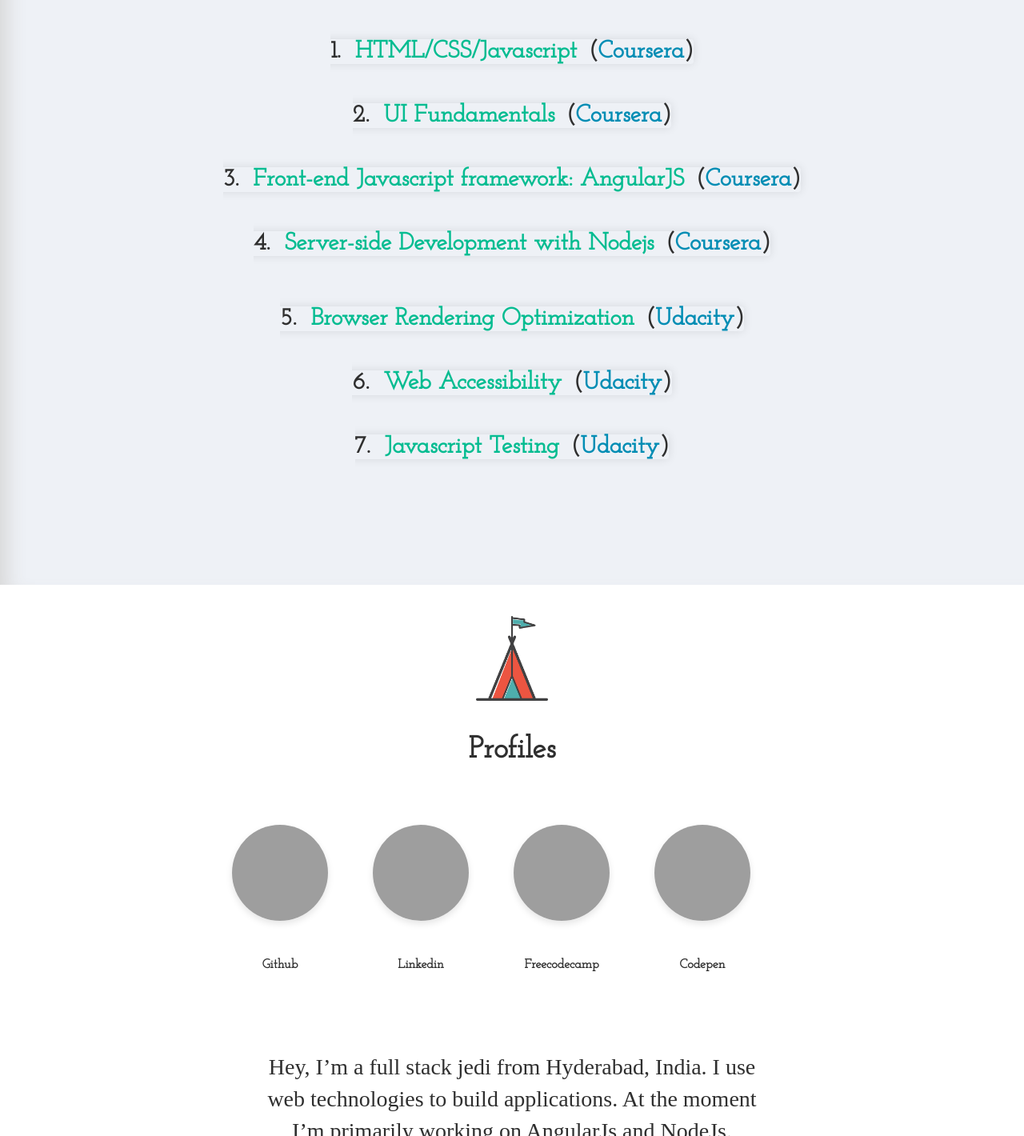
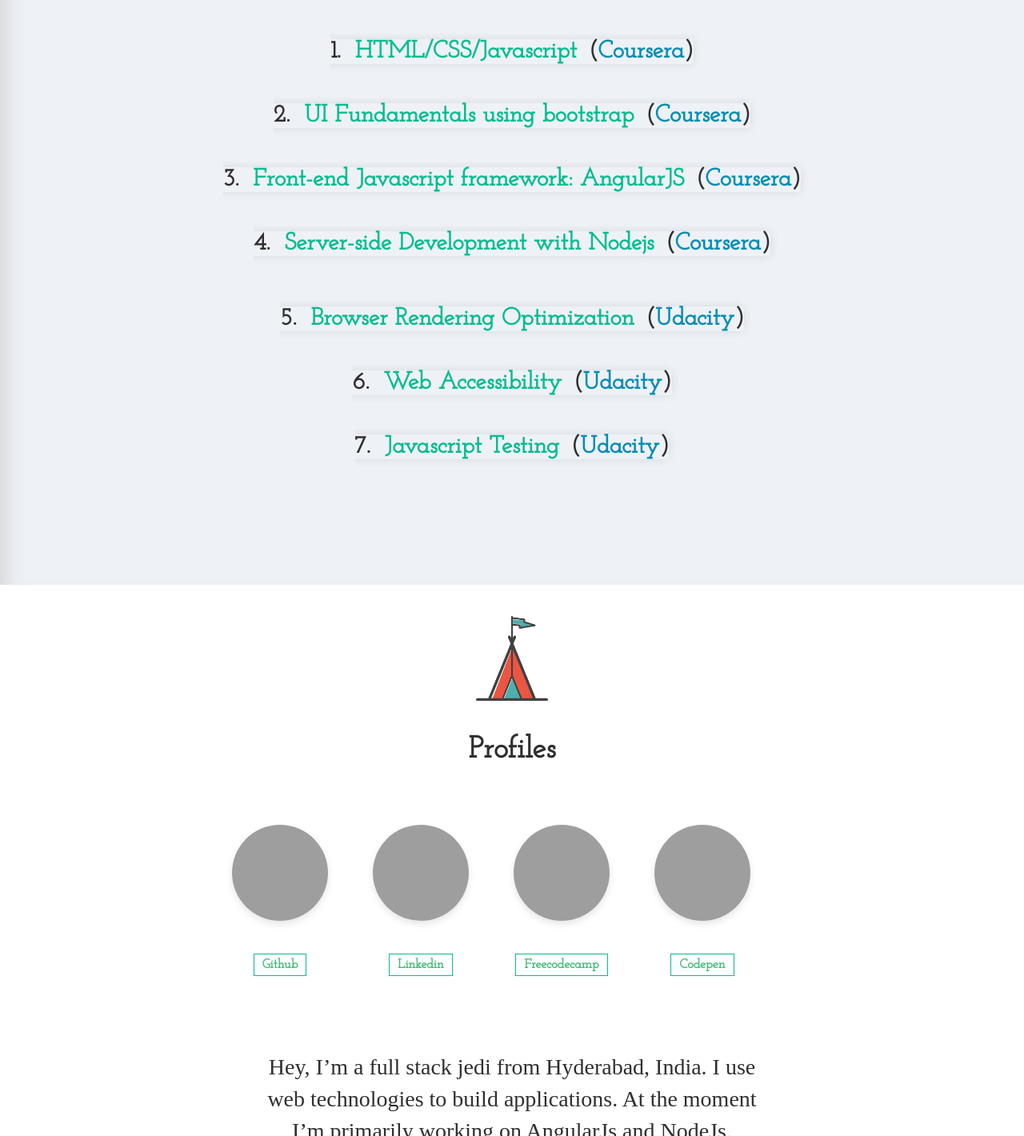
Before and after one commit to EntropyDev/entropydev.github.io, a plain HTML site: page index.html in a window 1280 px wide. Shown: the part 2100-3520 px from the top of the page at 80% size. Drawn offline with nearby package versions, Linux system fonts and the light colour scheme; grey boxes are pictures that could not be loaded; a web font is replaced by a local one.

Commit message:
add links

```diff
--- a/css/style.css
+++ b/css/style.css
@@ -317,6 +317,8 @@ nav{
      background-repeat: no-repeat;background-position: center;
 }
 #linkedin{
+
+
 	background-image: url(https://cdn3.iconfinder.com/data/icons/free-social-icons/67/linkedin_circle_color-512.png);
     background-size: cover;
      background-repeat: no-repeat;background-position: center;
--- a/index.html
+++ b/index.html
@@ -58,7 +58,7 @@
 	<img src="img/chem.png" width="75px;">
 	<h3>Projects </h3><br><br>
 		<div class="row">
-			<div class="col md" id="crawler"><span class="front">Web Crawler</span></span><div class="side back">A basic webcrawler built using python<p><a href="https://github.com/EntropyDev/crawler" class="button" target="_blank">view</a></p></div>
+			<div class="col md" id="crawler"><span class="front">Web Scrapper</span></span><div class="side back">A basic webscrapper built using python and beautifulsoup<p><a href="https://github.com/EntropyDev/crawler" class="button" target="_blank">view</a></p></div>
 			</div>
 			<div class="col md" id="affinity"><span class="front">Affinity</span><div class="side back">An editorial style website with user auth<p><a class="button" target="_blank">view</a></p></div></div>
 
@@ -85,7 +85,7 @@
 	<h3>Coursework</h3>
 			<div class="row inner" id="cert" >
 			<div class="col md2"><div id="coursera"></div>1.<a target="_blank">HTML/CSS/Javascript</a>(<span id="coursera">Coursera</span>)</div>
-			<div class="col md2" ><div id="coursera"></div>2.<a target="_blank">UI Fundamentals</a>(<span id="coursera">Coursera</span>)</div>
+			<div class="col md2" ><div id="coursera"></div>2.<a target="_blank">UI Fundamentals using bootstrap</a>(<span id="coursera">Coursera</span>)</div>
 			<div class="col md2" ><div id="coursera"></div>3.<a target="_blank">Front-end Javascript framework: AngularJS</a>(<span id="coursera">Coursera</span>)</div>
 			<div class="col md2" ><div id="coursera"></div>4.<a target="_blank">Server-side Development with Nodejs</a>(<span id="coursera">Coursera</span>)</div>
 		</div>
@@ -105,11 +105,11 @@
 	<img src="img/prof.png" width="90px;">
 	<h3>Profiles</h3><br><br>
 		<div class="row">
-			<div class="col sm" id="github">Github</div>
-			<div class="col sm" id="linkedin">Linkedin</div>
-			<div class="col sm" id="freecodecamp">Freecodecamp</div>
+			<div class="col sm" id="github"><a href="https://github.com/EntropyDev/" class="button" target="_blank">Github</a></div>
+			<div class="col sm" id="linkedin"><a href="https://www.linkedin.com/in/vaibhav-chimalgi-70349560/" class="button" target="_blank">Linkedin</a></div>
+			<div class="col sm" id="freecodecamp"><a href="https://www.freecodecamp.org/entropydev" class="button" target="_blank">Freecodecamp</a></div>
 
-			<div class="col sm" id="codepen">Codepen</div>
+			<div class="col sm" id="codepen"><a href="https://codepen.io/EntropyDev/" class="button" target="_blank">Codepen</a></div>
 		</div>
 
 	<div class="progress">
```
